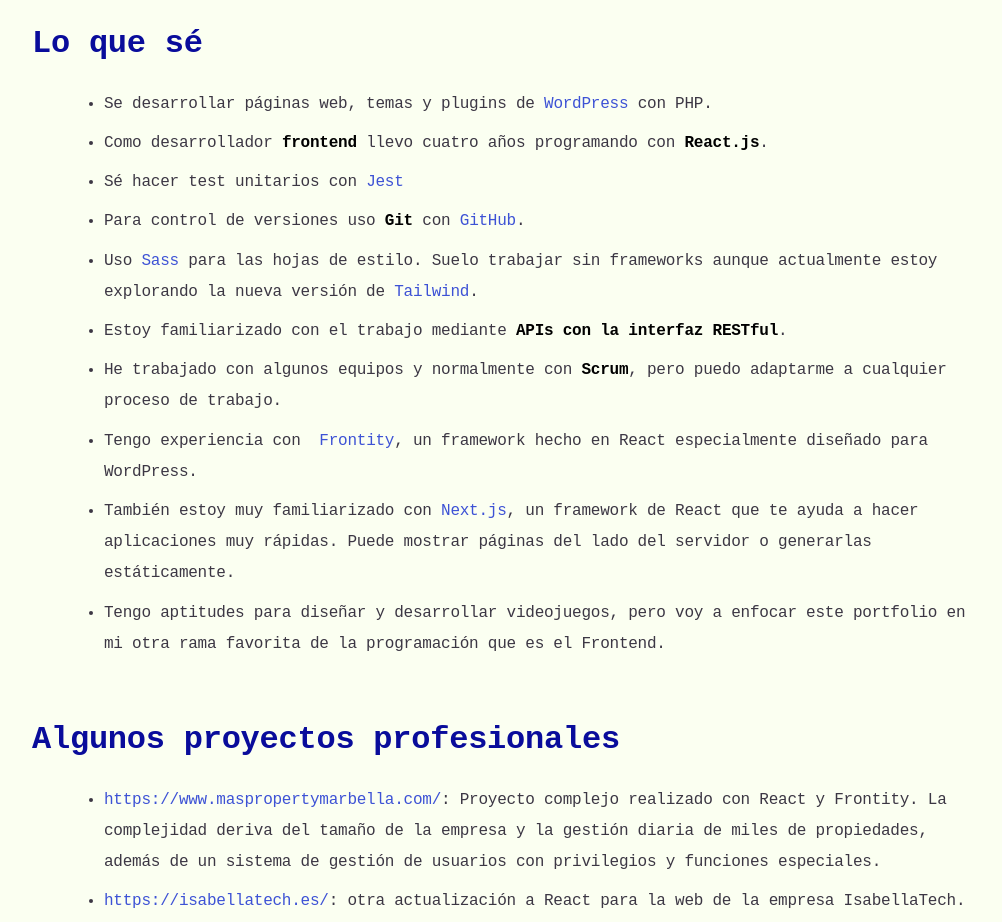
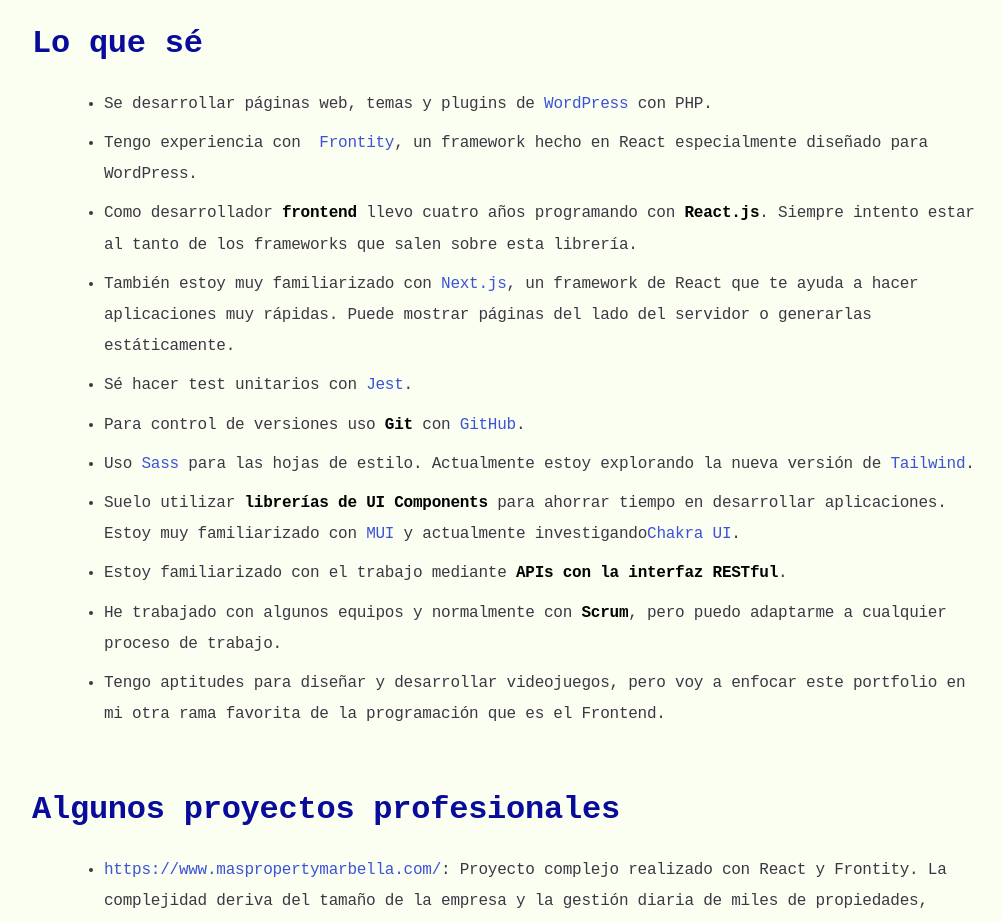
Before and after one commit to Hecater88/portfolio, a React (Create React App) app: page / in a window 1280 px wide. Shown: the part 1200-2122 px from the top of the page, without its empty margins (128-1130 px from the left). Built offline with nearby package versions, Linux system fonts and the light colour scheme.

Commit message:
Update skills

```diff
--- a/src/components/skills.js
+++ b/src/components/skills.js
@@ -11,14 +11,36 @@
 					con PHP.
 				</li>
 				<li>
-          Como desarrollador <strong>frontend</strong> llevo cuatro años
-          programando con <strong>React.js</strong>.
+					Tengo experiencia con {" "}
+					<a href="https://frontity.org//" target="_blank" rel="noreferrer">
+						Frontity
+					</a>
+					, un framework hecho en React especialmente diseñado para WordPress.
 				</li>
 				<li>
-       Sé hacer test unitarios con {" "}
+					Como desarrollador <strong>frontend</strong> llevo cuatro años
+					programando con{" "}
+					<a href="https://es.reactjs.org/" target="_blank" rel="noreferrer">
+						<strong>React.js</strong>
+					</a>
+					. Siempre intento estar al tanto de los frameworks que salen sobre
+					esta librería.
+				</li>
+				<li>
+					También estoy muy familiarizado con{" "}
+					<a href="https://nextjs.org/" target="_blank" rel="noreferrer">
+						Next.js
+					</a>
+					, un framework de React que te ayuda a hacer aplicaciones muy rápidas.
+					Puede mostrar páginas del lado del servidor o generarlas
+					estáticamente.
+				</li>
+				<li>
+					Sé hacer test unitarios con{" "}
 					<a href="https://jestjs.io/" target="_blank" rel="noreferrer">
 						Jest
 					</a>
+					.
 				</li>
 				<li>
 					Para control de versiones uso <strong>Git</strong> con{" "}
@@ -32,10 +54,23 @@
 					<a href="https://sass-lang.com/" target="_blank" rel="noreferrer">
 						Sass
 					</a>{" "}
-          para las hojas de estilo. Suelo trabajar sin frameworks aunque
-          actualmente estoy explorando la nueva versión de{" "}
+					para las hojas de estilo. Actualmente estoy explorando la nueva
+					versión de{" "}
 					<a href="https://tailwindcss.com/" target="_blank" rel="noreferrer">
 						Tailwind
+					</a>
+					.
+				</li>
+				<li>
+					Suelo utilizar <strong>librerías de UI Components</strong> para
+					ahorrar tiempo en desarrollar aplicaciones. Estoy muy familiarizado
+					con{" "}
+					<a href="https://mui.com/" target="_blank" rel="noreferrer">
+						MUI
+					</a>{" "}
+					y actualmente investigando
+					<a href="https://chakra-ui.com/" target="_blank" rel="noreferrer">
+						Chakra UI
 					</a>
 					.
 				</li>
@@ -49,24 +84,9 @@
 					trabajo.
 				</li>
 				<li>
-         Tengo experiencia con {" "}
-          <a href="https://frontity.org//" target="_blank" rel="noreferrer">
-            Frontity
-          </a>
-          , un framework hecho en React especialmente diseñado para WordPress.
-        </li>
-        <li>
-         También estoy muy familiarizado con{" "}
-          <a href="https://nextjs.org/" target="_blank" rel="noreferrer">
-            Next.js
-          </a>
-          , un framework de React que te ayuda a hacer aplicaciones muy rápidas.
-          Puede mostrar páginas del lado del servidor o generarlas estáticamente.
-        </li>
-        <li>
-          Tengo aptitudes para diseñar y desarrollar videojuegos, pero
-          voy a enfocar este portfolio en mi otra rama favorita de la
-          programación que es el Frontend.
+					Tengo aptitudes para diseñar y desarrollar videojuegos, pero voy a
+					enfocar este portfolio en mi otra rama favorita de la programación que
+					es el Frontend.
 				</li>
 			</ul>
 		</div>
```
Lines whose indentation alone changed are shown as unchanged.
